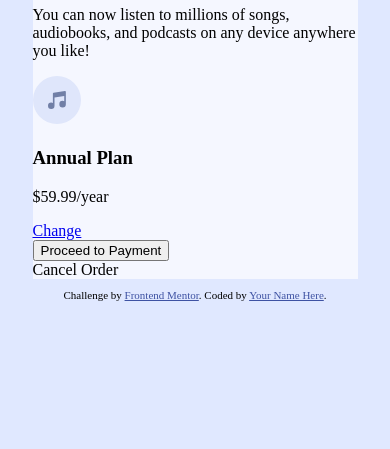
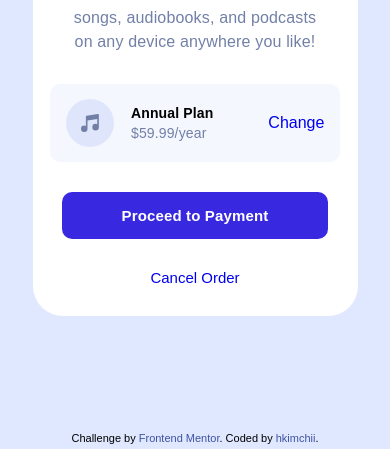
Before and after one commit to hkimchii/order-summary-component-main, a plain HTML site: page index.html in a window 390 px wide. Shown: the part 395-844 px from the top of the page. Drawn offline with Linux system fonts and the light colour scheme; a web font is replaced by a local one.

Commit message:
commit mobile view

```diff
--- a/css/style.css
+++ b/css/style.css
@@ -1,4 +1,5 @@
 body {
+  font-family: "Red Hat Display", sans-serif;
   width: auto;
   height: 100vh;
   margin: 0;
@@ -9,17 +10,38 @@ body {
   background-color: hsl(225, 100%, 94%);
 }
 
+h1 {
+  font-size: 22px;
+  color: hsl(223, 47%, 23%);
+}
+
+h3 {
+  font-size: 14px;
+  margin: 0;
+  margin-bottom: 4px;
+  letter-spacing: 0.01em;
+}
+
+p {
+  margin: 0;
+  font-size: 14px;
+  letter-spacing: 0.01em;
+  color: hsl(224, 23%, 55%);
+}
+
+a {
+  text-decoration: none;
+}
+
 .order {
   width: 325px;
   min-width: 325px;
   display: flex;
   flex-direction: column;
   align-items: center;
-  margin: 10px;
 }
 
 .head-image {
-  min-width: 325px;
   width: 325px;
   margin: 0;
 }
@@ -29,38 +51,88 @@ body {
   min-width: 325px;
   width: 325px;
   height: 100%;
+  border-top-left-radius: 30px;
+  border-top-right-radius: 30px;
 }
 
 .container {
   width: 100%;
   min-width: 325px;
+  background-color: white;
+  display: flex;
+  flex-direction: column;
+  align-items: center;
+  border-bottom-left-radius: 30px;
+  border-bottom-right-radius: 30px;
+}
+
+.container-header {
+  margin: 35px 0 0 0;
+}
+
+.container-p {
+  font-size: 16px;
+  font-weight: 400;
+  margin: 20px 30px 0 30px;
+  line-height: 1.5;
+  text-align: center;
+}
+
+.order-plan {
   background-color: hsl(225, 100%, 98%);
+  display: flex;
+  align-items: center;
+  justify-content: space-around;
+  width: 85%;
+  padding: 15px 7px;
+  border-radius: 10px;
+  margin-top: 30px;
+}
+
+.order-detail {
+  width: 120px;
+  display: flex;
+  flex-direction: column;
+  justify-content: center;
+}
+
+.btn {
+  -webkit-border-radius: 10;
+  -moz-border-radius: 10;
+  border-radius: 10px;
+  color: #ffffff;
+  font-size: 15px;
+  font-weight: bold;
+  letter-spacing: 0.01em;
+  background: #3829e0;
+  padding: 15px 60px 15px 60px;
+  border: solid #3829e0 0px;
+  text-decoration: none;
+  margin-top: 30px;
+}
+
+.btn:hover {
+  background: #6f67e0;
+  text-decoration: none;
+}
+
+.cancel-btn {
+  margin: 30px 0;
+  font-size: 15px;
+}
+
+.attribution {
+  position: absolute;
+  bottom: 5px;
 }
 
 @media (min-width: 460px) {
-  body {
-    width: auto;
-    height: 100vh;
-    margin: 0;
-    display: flex;
-    flex-direction: column;
-    justify-content: center;
-    align-items: center;
-    background-color: hsl(225, 100%, 94%);
-  }
-
   .order {
     width: 450px;
-    min-width: 325px;
-    display: flex;
-    flex-direction: column;
-    align-items: center;
-    margin: 25px;
   }
 
   .head-image {
-    min-width: 325px;
-    width: auto;
+    width: 100%;
     margin: 0;
   }
 
@@ -71,8 +143,11 @@ body {
     height: 100%;
   }
 
-  .container {
-    width: 100%;
-    background-color: hsl(225, 100%, 98%);
+  .order-plan {
+    width: 400px;
+  }
+
+  .order-detail {
+    width: 200px;
   }
 }
--- a/index.html
+++ b/index.html
@@ -48,12 +48,12 @@
               <h3>Annual Plan</h3>
               <p>$59.99/year</p>
             </div>
-            <a href="#">Change</a>
+            <a class="change" href="#">Change</a>
           </div>
 
-          <button>Proceed to Payment</button>
+          <button class="btn">Proceed to Payment</button>
 
-          <div>Cancel Order</div>
+          <a href="#" class="cancel-btn">Cancel Order</a>
         </div>
       </div>
     </div>
@@ -61,6 +61,6 @@
       Challenge by
       <a href="https://www.frontendmentor.io?ref=challenge" target="_blank"
         >Frontend Mentor</a
-      >. Coded by <a href="#">Your Name Here</a>.
+      >. Coded by <a href="#">hkimchii</a>.
   </body>
 </html>
```
